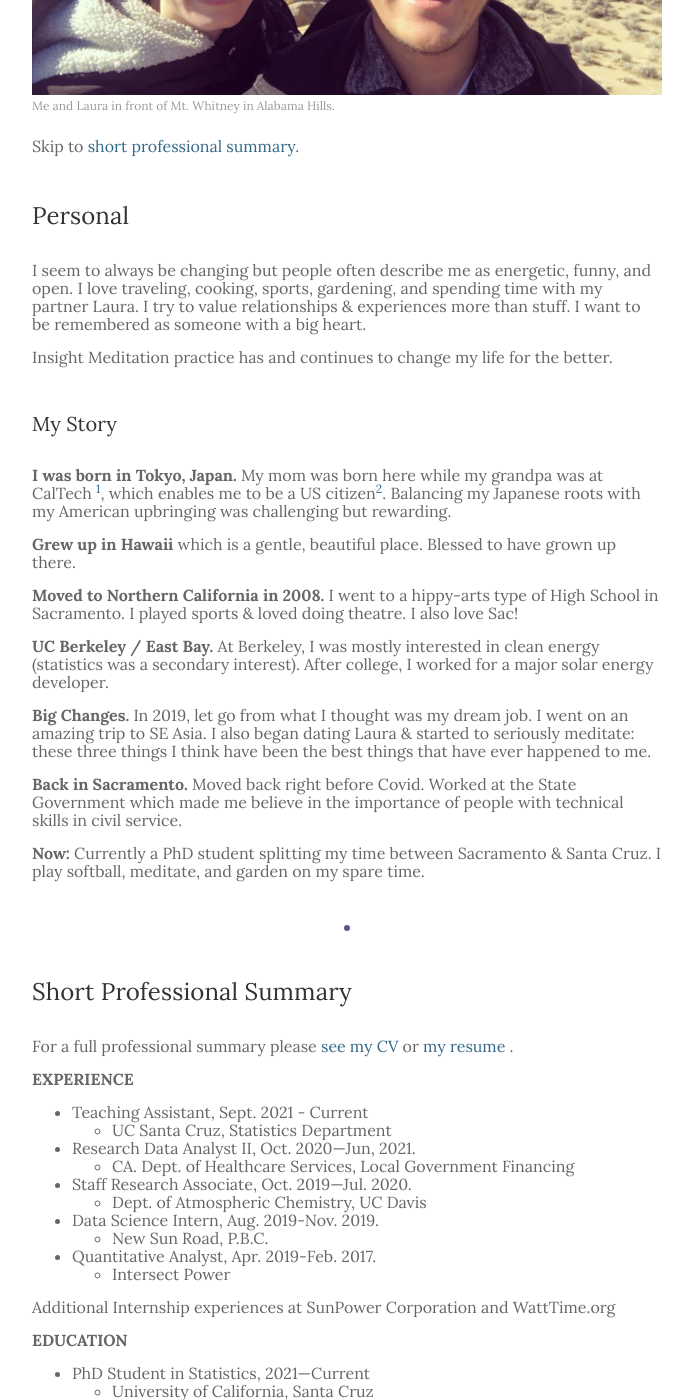
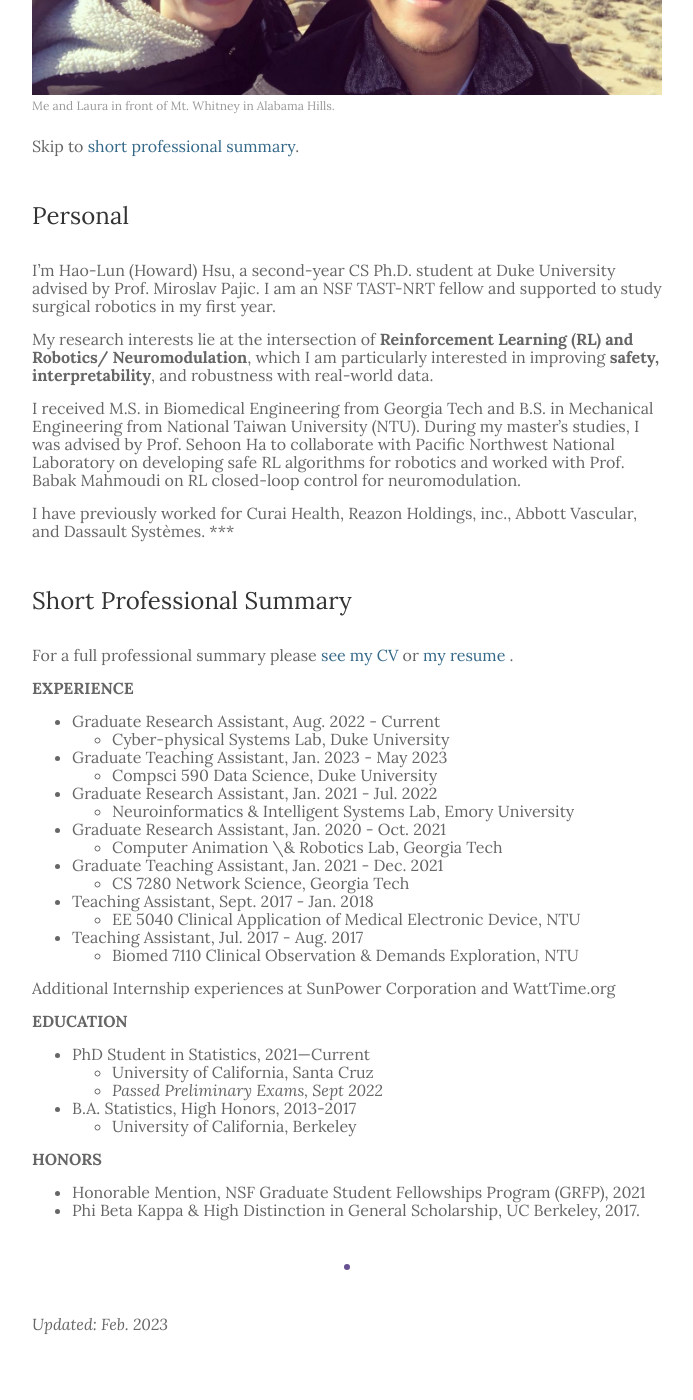
Before and after one commit to hlhsu/hlhsu_new.github.io, a Jekyll site: the page built from _pages/1_about.md, in a window 1280 px wide and 1400 px high, scrolled down 538 px. Shown: the whole window, without its empty margins (293-986 px from the left). Built offline with Jekyll 4.4.1, drawn with Linux system fonts in a browser that asks for light colours; some of the changed text lies outside the part shown.

Commit message:
Update 1_about.md

```diff
--- a/_pages/1_about.md
+++ b/_pages/1_about.md
@@ -10,26 +10,13 @@ Skip to [short professional summary](#prof).
 
 ### Personal
 
-I seem to always be changing but people often describe me as energetic, funny, and open. I love traveling, cooking, sports, gardening, and spending time with my partner Laura.  I try to value relationships & experiences more than stuff. I want to be remembered as someone with a big heart.
+I’m Hao-Lun (Howard) Hsu, a second-year CS Ph.D. student at Duke University advised by Prof. Miroslav Pajic. I am an NSF TAST-NRT fellow and supported to study surgical robotics in my first year.
 
-Insight Meditation practice has and continues to change my life for the better.
+My research interests lie at the intersection of **Reinforcement Learning (RL) and Robotics/ Neuromodulation**, which I am particularly interested in improving **safety, interpretability**, and robustness with real-world data.
 
-#### My Story
+I received M.S. in Biomedical Engineering from Georgia Tech and B.S. in Mechanical Engineering from National Taiwan University (NTU). During my master's studies, I was advised by Prof. Sehoon Ha to collaborate with Pacific Northwest National Laboratory on developing safe RL algorithms for robotics and worked with Prof. Babak Mahmoudi on RL closed-loop control for neuromodulation.
 
-**I was born in Tokyo, Japan.**  My mom was born here while my grandpa was at CalTech [^1], which enables me to be a US citizen[^2]. Balancing my Japanese roots with my American upbringing was challenging but rewarding.
-
-**Grew up in Hawaii** which is a gentle, beautiful place. Blessed to have grown up there.
-
-**Moved to Northern California in 2008.** I went to a hippy-arts type of High School in Sacramento. I played sports & loved doing theatre. I also love Sac!
-
-**UC Berkeley / East Bay.** At Berkeley, I was mostly interested in clean energy (statistics was a secondary interest).  After college, I worked for a major solar energy developer.
-
-**Big Changes.** In 2019, let go from what I thought was my dream job. I went on an amazing trip to SE Asia. I also began dating Laura & started to seriously meditate: these three things I think have been the best things that have ever happened to me.
-
-**Back in Sacramento.** Moved back right before Covid. Worked at the State Government which made me believe in the importance of people with technical skills in civil service.
-
-**Now:**  Currently a PhD student splitting my time between Sacramento & Santa Cruz. I play softball, meditate, and garden on my spare time.
-
+I have previously worked for Curai Health, Reazon Holdings, inc., Abbott Vascular, and Dassault Systèmes.
 ***
 
 ### <a name="prof"></a> Short Professional Summary
@@ -39,16 +26,21 @@ or [my resume](https://drive.google.com/open?id=1ZVtpD5_ce3GugtP2-UIJeuY1yLRX2FI
 
 
 **EXPERIENCE**
-* Teaching Assistant, Sept. 2021 - Current
-  - UC Santa Cruz, Statistics Department
-* Research Data Analyst II, Oct. 2020—Jun, 2021.
-  - CA. Dept. of Healthcare Services, Local Government Financing
-* Staff Research Associate, Oct. 2019—Jul. 2020.
-  - Dept. of Atmospheric Chemistry, UC Davis
-* Data Science Intern, Aug. 2019-Nov. 2019.
-  - New Sun Road, P.B.C.
-* Quantitative Analyst, Apr. 2019-Feb. 2017.
-  - Intersect Power
+* Graduate Research Assistant, Aug. 2022 - Current
+  - Cyber-physical Systems Lab, Duke University
+* Graduate Teaching Assistant, Jan. 2023 - May 2023
+  - Compsci 590 Data Science, Duke University
+* Graduate Research Assistant, Jan. 2021 - Jul. 2022
+  - Neuroinformatics & Intelligent Systems Lab, Emory University
+* Graduate Research Assistant, Jan. 2020 - Oct. 2021
+  - Computer Animation \& Robotics Lab, Georgia Tech
+* Graduate Teaching Assistant, Jan. 2021 - Dec. 2021
+  - CS 7280 Network Science, Georgia Tech
+* Teaching Assistant, Sept. 2017 - Jan. 2018
+  - EE 5040 Clinical Application of Medical Electronic Device, NTU
+* Teaching Assistant, Jul. 2017 - Aug. 2017
+  - Biomed 7110 Clinical Observation & Demands Exploration, NTU
+
 
 Additional Internship experiences at SunPower Corporation and WattTime.org
 
```
